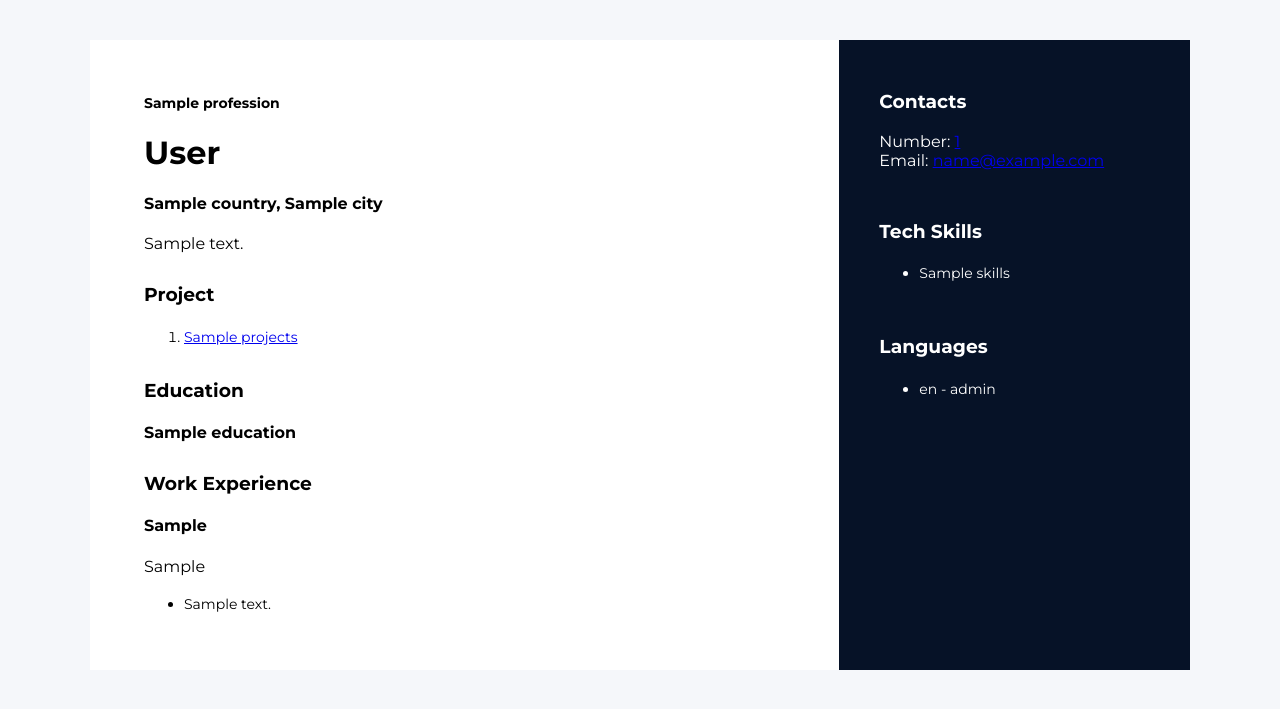
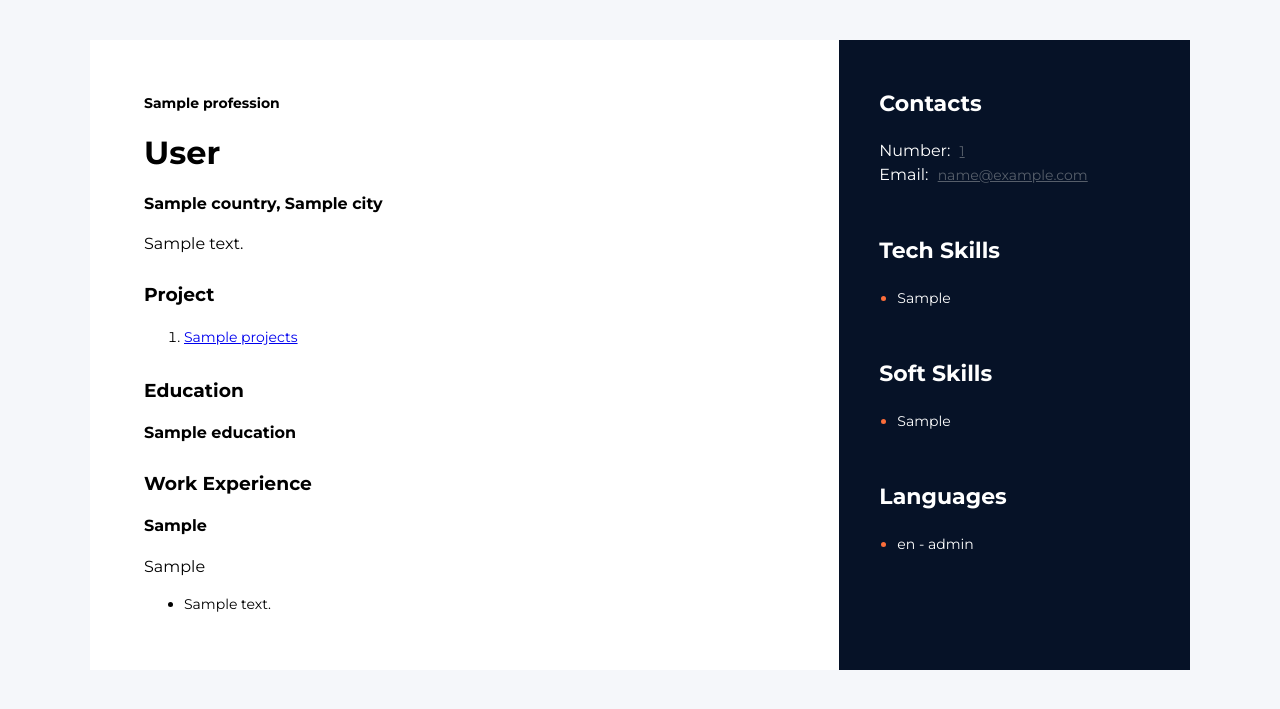
Before and after one commit to DRAGON612171/Resumeproject, a Flask app: template app/templates/index.html in a window 1280 px wide. Shown: the top 709 px of the page. Run offline with Flask 2, Linux system fonts and the light colour scheme; the template is opened without the code that fills it: most values are stand-ins (such as "Sample title", 1, 10 or a date in 2020).

Commit message:
last change

```diff
--- a/app/routes.py
+++ b/app/routes.py
@@ -12,7 +12,7 @@
     phone_number = ''
     email = ''
     education = ''
-    skills, projects, lang, lang_level = list(), list(), list(), list()
+    tech_skills, soft_skills, projects, lang, lang_level = list(), list(), list(), '', ''
     country = ''
     city = ''
     past_work = ''
@@ -21,7 +21,7 @@
     description = ''
 
     def portal():
-        nonlocal name_surname, phone_number, email, education, skills, projects, lang, lang_level, \
+        nonlocal name_surname, phone_number, email, education, tech_skills, projects, lang, lang_level, \
                             country, city, past_work, description, profession
         result = readTable()
         profession = result[0][-1]
@@ -29,7 +29,7 @@
         phone_number = result[0][2]
         email = result[0][3]
         education = result[0][4]
-        skills = result[0][5]
+        tech_skills = result[0][5]
         projects = result[0][6]
         lang = result[0][7]
         lang_level = result[0][8]
@@ -40,5 +40,5 @@
 
     portal()
     return render_template('index.html', profession=profession, name_surname=name_surname, phone_number=phone_number,\
-                           email=email, education=education, skills=skills, projects=projects, lang=lang,\
+                           email=email, education=education, tech_skills=tech_skills, projects=projects, lang=lang,\
                            lang_level=lang_level, country=country, city=city, past_work=past_work, description=description)
--- a/app/templates/index.html
+++ b/app/templates/index.html
@@ -62,6 +62,38 @@
         line-height: 24px;
         margin-right: 5px;
     }
+
+    .sidebar_title {
+        font-style: normal;
+        font-weight: bold;
+        font-size: 22px;
+        line-height: 27px;
+    }
+
+    .contact_link {
+        margin-left: 5px;
+        font-style: normal;
+        font-weight: normal;
+        font-size: 14px;
+        line-height: 24px;
+        color: #565E6A;
+    }
+
+    .skills_list {
+        padding-left: 18px;
+    }
+
+    .skills_item {
+        color: #FB6D3A;
+    }
+
+    .skills_item_text {
+        font-style: normal;
+        font-weight: normal;
+        font-size: 14px;
+        line-height: 24px;
+        color: #fff;
+    }
 </style>
 <body>
     <!-- body of page -->
@@ -79,7 +111,9 @@
             <div class="projects">
                 <h3>Project</h3>
                 <ol>
+                    {% for proj in projects %}
                     <li class="project_item"><a href={{projects}}>{{projects}}</a></li>
+                    {% endfor %}
                 </ol>
             </div>
             <!-- Education-->
@@ -102,35 +136,41 @@
         <aside class="sidebar">
             <!--Contact-->
             <div class="contact">
-                <h3>Contacts</h3>
+                <h3 class="sidebar_title">Contacts</h3>
                 <div>
                     <span>Number:</span>
-                    <a href="tel:{{phone_number}}">{{phone_number}}</a>
+                    <a class="contact_link" href="tel:{{phone_number}}">{{phone_number}}</a>
                 </div>
                 <div>
                     <span>Email:</span>
-                    <a href="mailto:{{email}}">{{email}}</a>
+                    <a class="contact_link" href="mailto:{{email}}">{{email}}</a>
                 </div>
             </div>
             <!--Tech skills-->
             <div class="tech">
-                <h3>Tech Skills</h3>
-                <ul>
-                    <li>{{skills}}</li>
+                <h3 class="sidebar_title">Tech Skills</h3>
+                <ul class="skills_list">
+                    {% for skll in tech_skills %}
+                    <li class="skills_item"> <span class="skills_item_text">{{tech_skills}}</span></li>
+                    {% endfor %}
                 </ul>
             </div>
-<!--            &lt;!&ndash; Soft Skills&ndash;&gt;-->
-<!--            <div class="soft">-->
-<!--                <h3>Soft Skills</h3>-->
-<!--                <ul>-->
-<!--                    <li>{{soft_skill}}</li>-->
-<!--                </ul>-->
-<!--            </div>-->
+            <!-- Soft Skills-->
+            <div class="soft">
+                <h3 class="sidebar_title">Soft Skills</h3>
+                <ul class="skills_list">
+                    <li class="skills_item"> <span class="skills_item_text">{{soft_skill}}</span></li>
+                </ul>
+            </div>
             <!--Langauge-->
             <div class="lang">
-                <h3>Languages</h3>
-                <ul>
-                    <li><p>{{lang}} - <span>{{lang_level}}</span></p></li>
+                <h3 class="sidebar_title">Languages</h3>
+                <ul class="skills_list">
+                    {% for i in lang %}
+                    {% for i in lang_level %}
+                    <li class="skills_item"><p> <span class="skills_item_text">{{lang}} - <span>{{lang_level}}</span></span></p></li>
+                    {% endfor %}
+                    {% endfor %}
                 </ul>
             </div>
         </aside>
```
